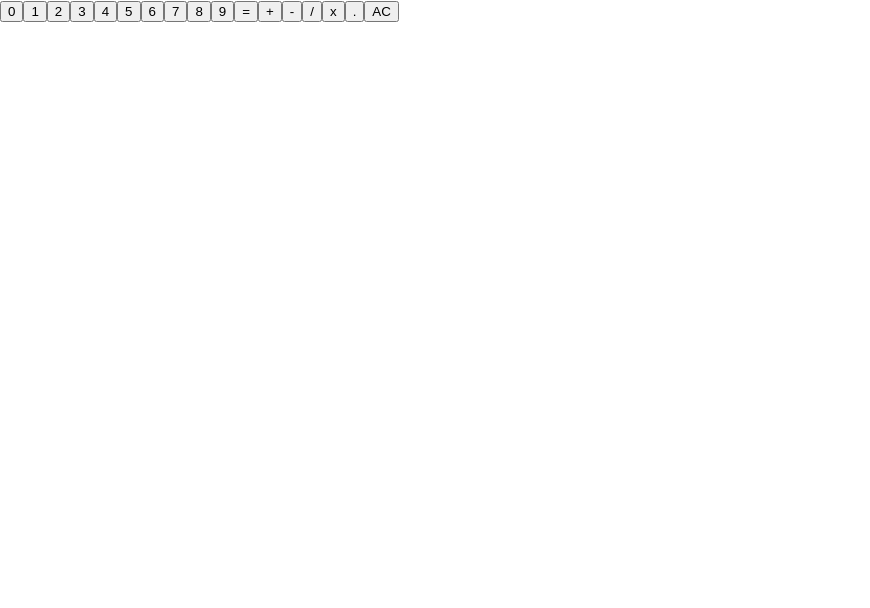
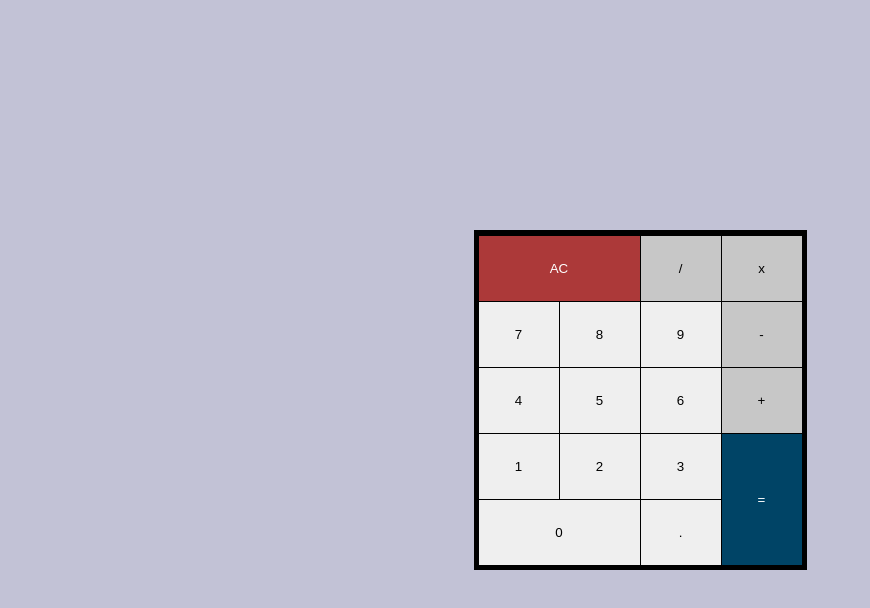
Before and after one commit to sa-pardo/js-calculator, a React (Create React App) app: page / in a window 1280 px wide. Shown: the top 608 px of the page, without its empty margins (0-870 px from the left). Built offline with nearby package versions, Linux system fonts and the light colour scheme.

Commit message:
page styles

```diff
--- a/src/index.css
+++ b/src/index.css
@@ -1,13 +1,131 @@
+* {
+  padding: 0;
+  margin: 0;
+}
+
 body {
-  margin: 0;
-  font-family: -apple-system, BlinkMacSystemFont, 'Segoe UI', 'Roboto', 'Oxygen',
-    'Ubuntu', 'Cantarell', 'Fira Sans', 'Droid Sans', 'Helvetica Neue',
+  font-family: -apple-system, BlinkMacSystemFont, "Segoe UI", "Roboto", "Oxygen",
+    "Ubuntu", "Cantarell", "Fira Sans", "Droid Sans", "Helvetica Neue",
     sans-serif;
   -webkit-font-smoothing: antialiased;
   -moz-osx-font-smoothing: grayscale;
+  width: 100vw;
+  height: 100vh;
 }
 
-code {
-  font-family: source-code-pro, Menlo, Monaco, Consolas, 'Courier New',
-    monospace;
+#root {
+  width: 100%;
+  height: 100%;
+  display: flex;
+  justify-content: center;
+  align-items: center;
+  background-color: #c2c2d6;
 }
+
+button {
+  width: 80px;
+  height: 65px;
+  border: none;
+}
+
+.App {
+  background-color: black;
+  width: 320px;
+
+  padding: 5px;
+  padding-right: 8px;
+  display: grid;
+  grid-template-areas:
+    "display display display display"
+    "clear clear divide multiply"
+    "seven eight nine subtract"
+    "four five six add"
+    "one two three equals"
+    "zero zero decimal equals";
+  row-gap: 1px;
+  column-gap: 1px;
+}
+
+#display {
+  grid-area: display;
+  height: 75px;
+}
+
+#clear {
+  width: auto;
+  grid-area: clear;
+  background-color: #ac3939;
+  color: white;
+}
+
+#divide {
+  grid-area: divide;
+  background-color: #c7c7c7;
+}
+
+#multiply {
+  grid-area: multiply;
+  background-color: #c7c7c7;
+}
+
+#subtract {
+  grid-area: subtract;
+  background-color: #c7c7c7;
+}
+
+#add {
+  grid-area: add;
+  background-color: #c7c7c7;
+}
+
+#equals {
+  grid-area: equals;
+  height: auto;
+  background-color: #004466;
+  color: white;
+}
+
+#decimal {
+  grid-area: decimal;
+}
+
+#nine {
+  grid-area: nine;
+}
+
+#eight {
+  grid-area: eight;
+}
+
+#seven {
+  grid-area: seven;
+}
+
+#six {
+  grid-area: six;
+}
+
+#five {
+  grid-area: five;
+}
+
+#four {
+  grid-area: four;
+}
+
+#three {
+  grid-area: three;
+}
+
+#two {
+  grid-area: two;
+}
+
+#one {
+  grid-area: one;
+}
+
+#zero {
+  width: auto;
+  grid-area: zero;
+}
```
